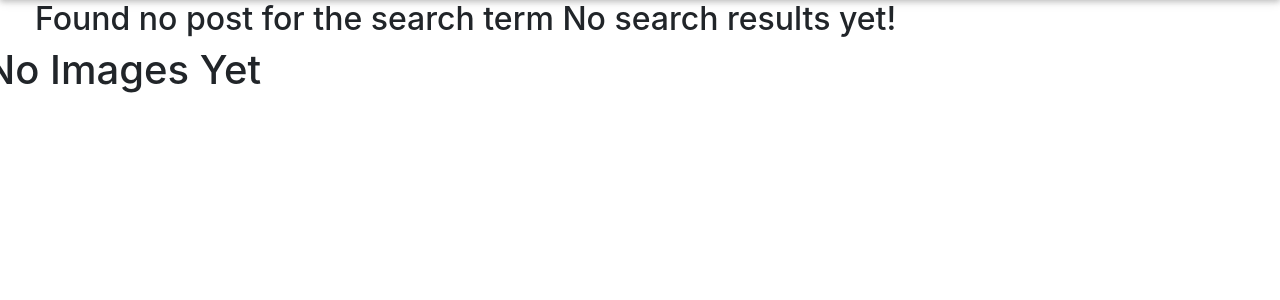
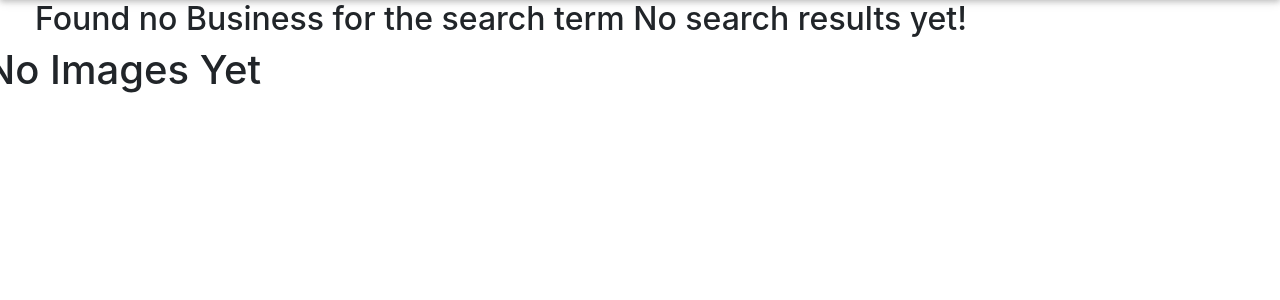
Before and after one commit to Antavio/Hood, a Django app: page /search/ in a window 1280 px wide. Shown: the part 71-371 px from the top of the page. Run offline with Django 3.2, Linux system fonts and the light colour scheme; some libraries are stand-ins or nearby versions.

Commit message:
Refactor search so as to display business.

```diff
--- a/hood_app/models.py
+++ b/hood_app/models.py
@@ -44,8 +44,8 @@
         self.delete()
 
     @classmethod
-    def search_project_by_title(cls,search_term):
-        post = cls.objects.filter(post_name__icontains=search_term)
+    def search_business_by_title(cls,search_term):
+        post = cls.objects.filter(business_name__icontains=search_term)
         return post
 
 
--- a/hood_app/templates/search/search.html
+++ b/hood_app/templates/search/search.html
@@ -4,9 +4,9 @@
 
     <div class="row heading" style="margin-left:20px;">
         {% if post %}
-    <h2>Found {{ post|length }} projects of searched term {{message}}</h2>
+        <h2>Found {{ post|length }} Business of searched term {{message}}</h2>
         {% else %}
-    <h2> Found no post for the search term {{message}}</h2>
+        <h2> Found no Business for the search term {{message}}</h2>
         {% endif %}
 
     </div>
@@ -15,21 +15,14 @@
 
         <div class="col-md-4 main-page d-flex" style=" margin-top: 10px;">
             <div class="card card-cascade wider flex-fill">
-
-        <!-- Card image -->
-        <div class="view view-cascade overlay">
-          <img class="card-img-top" src="{{single_post.post_picture.url}}" alt="{{single_post.post_name}}">
-
-        </div>
-        <!--Card content-->
                 <div class="card-body">
 
                     <!--Title-->
-          <h4 class="card-title">{{single_post.post_name}}</h4>
+                    <h4 class="card-title">{{single_post.business_name}}</h4>
                     <!--Text-->
-          <p class="card-text">{{single_post.post_description}}</p>
-          <p><cite>{{single_post.date_posted}}</cite></p>
-
+                    <p><cite>Email:{{single_post.business_email}}</cite></p>
+                    <p><cite>Owner: {{single_post.business_owner}}</cite></p>
+                    <p><cite>Location: {{single_post.business_hood_id}}</cite></p>
                 </div>
             </div>
         </div>
--- a/hood_app/views.py
+++ b/hood_app/views.py
@@ -95,7 +95,7 @@
 def search_post(request):
     if 'post' in request.GET and request.GET ["post"]:
         search_term = request.GET.get("post")
-        searched_posts = Post.search_project_by_title(search_term)
+        searched_posts = Business.search_business_by_title(search_term)
         message = f'{search_term}'
 
         return render(request, 'search/search.html', {"message":message, "post":searched_posts})
```
Lines whose indentation alone changed are shown as unchanged.
